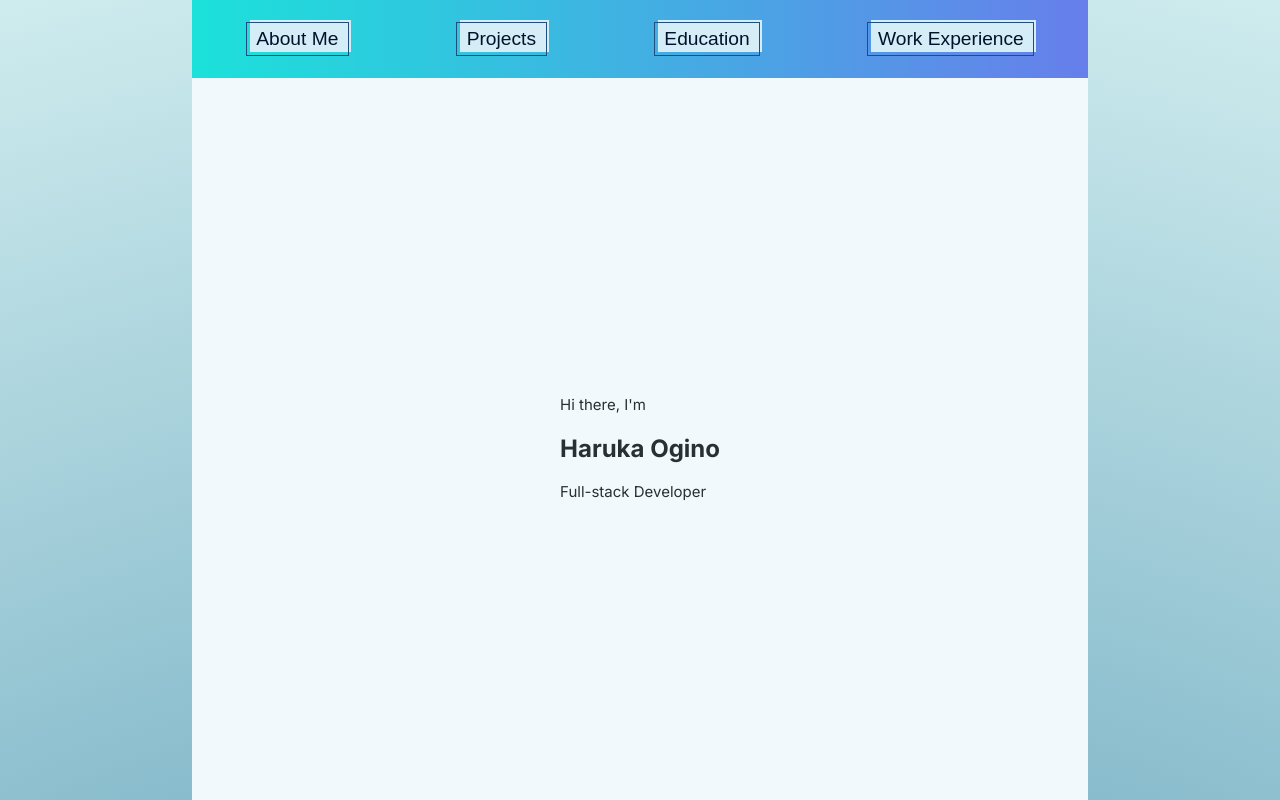
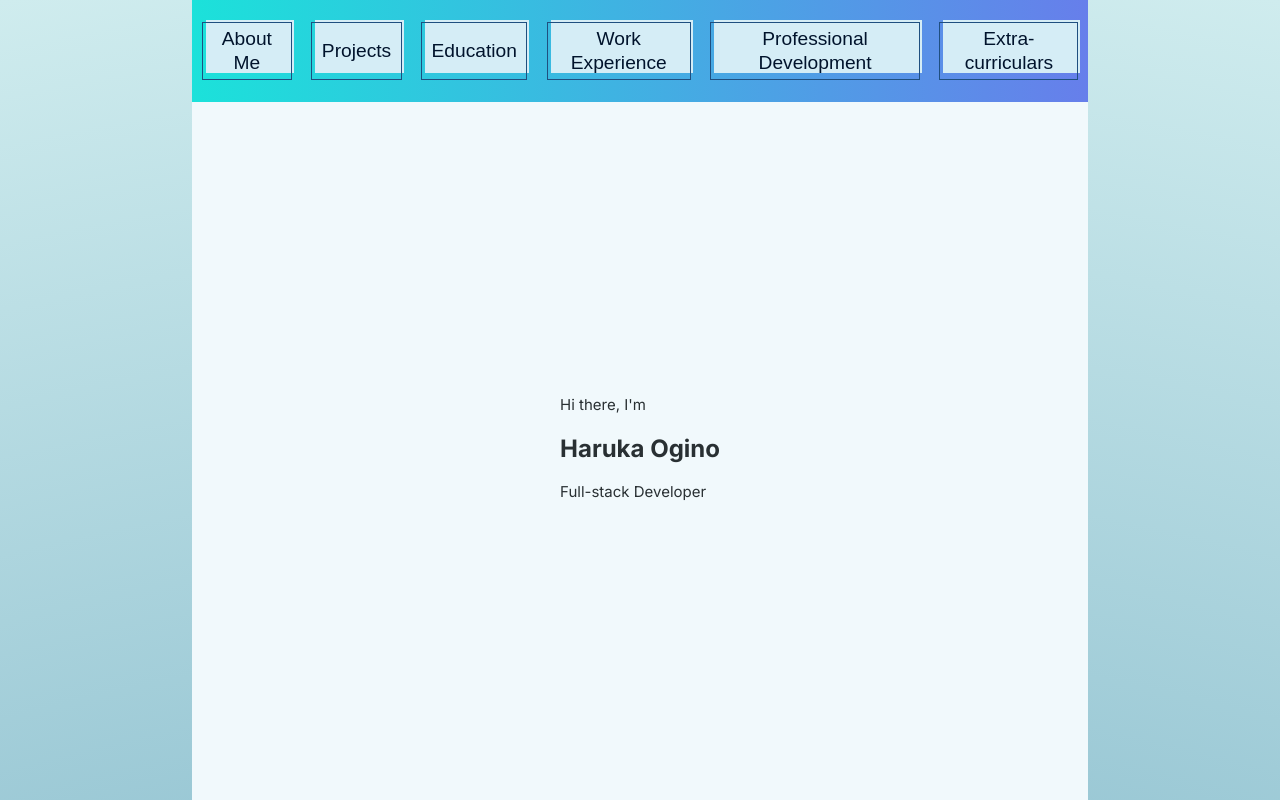
Before and after one commit to haruka-ogino/new-portfolio, a Next.js app: page / in a window 1280 px wide. Shown: the top 800 px of the page. Built offline with nearby package versions, Linux system fonts and the light colour scheme; no server answers; the database is empty.

Commit message:
display new sections

```diff
--- a/app/page.tsx
+++ b/app/page.tsx
@@ -8,6 +8,8 @@ import '../styles/home.css'
 import Education from '@/components/Education'
 import Experience from '@/components/Experience'
 import Nav from '@/components/Nav'
+import ProfessionalDevelopment from '@/components/ProfessionalDevelopment'
+import Achievements from '@/components/Achievements'
 
 export default function Home() {
   // const navigate = useNavigate()
@@ -19,12 +21,16 @@ export default function Home() {
   const projectsRef = useRef<HTMLDivElement>(null)
   const eduRef = useRef<HTMLDivElement>(null)
   const workRef = useRef<HTMLDivElement>(null)
+  const developmentRef = useRef<HTMLDivElement>(null)
+  const extrasRef = useRef<HTMLDivElement>(null)
 
   const sections = [
     { section: 'About Me', sectionRef: aboutRef },
     { section: 'Projects', sectionRef: projectsRef },
     { section: 'Education', sectionRef: eduRef },
     { section: 'Work Experience', sectionRef: workRef },
+    { section: 'Professional Development', sectionRef: developmentRef },
+    { section: 'Extra-curriculars', sectionRef: extrasRef },
   ]
 
   return (
@@ -60,6 +66,12 @@ export default function Home() {
         <section className="sections experience" ref={workRef}>
           <Experience />
         </section>{' '}
+        <section className="sections development" ref={developmentRef}>
+          <ProfessionalDevelopment />
+        </section>{' '}
+        <section className="sections achievements" ref={extrasRef}>
+          <Achievements />
+        </section>{' '}
       </div>
     </main>
   )
--- a/components/Achievements.tsx
+++ b/components/Achievements.tsx
@@ -2,7 +2,7 @@ export default function Achievements() {
   return (
     <>
       <div>
-        <h1>Achievements</h1>{' '}
+        <h1>Extra-curricular Activities & Achievements</h1>{' '}
       </div>
     </>
   )
```
